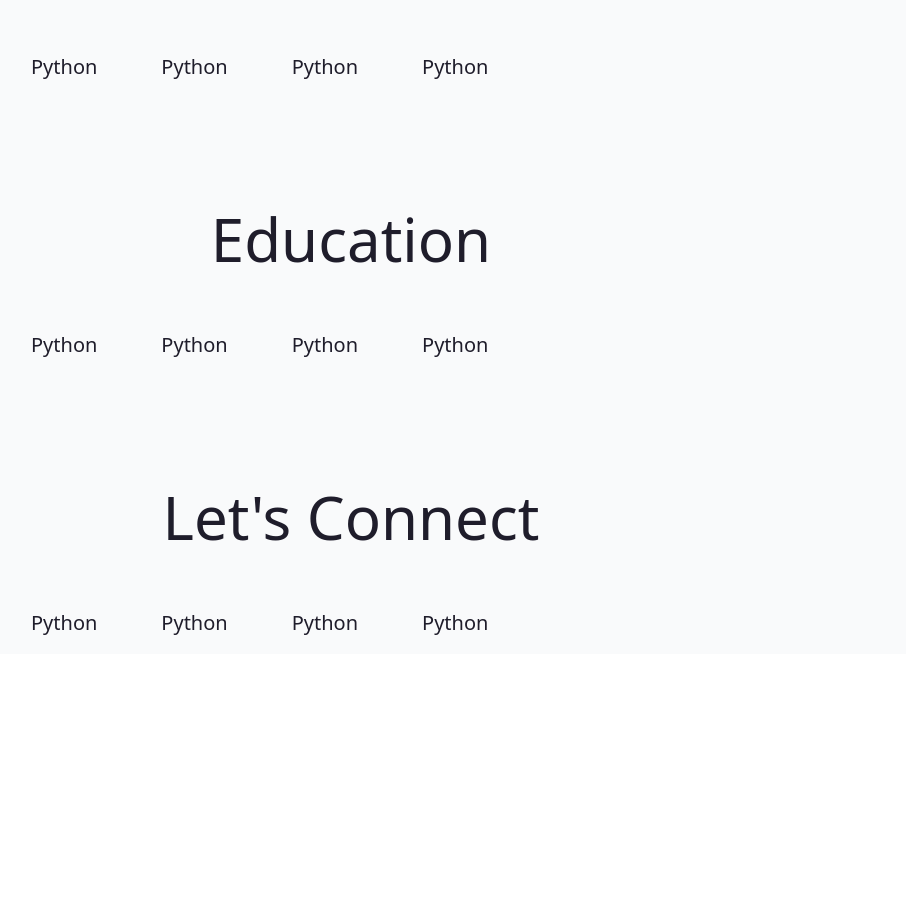
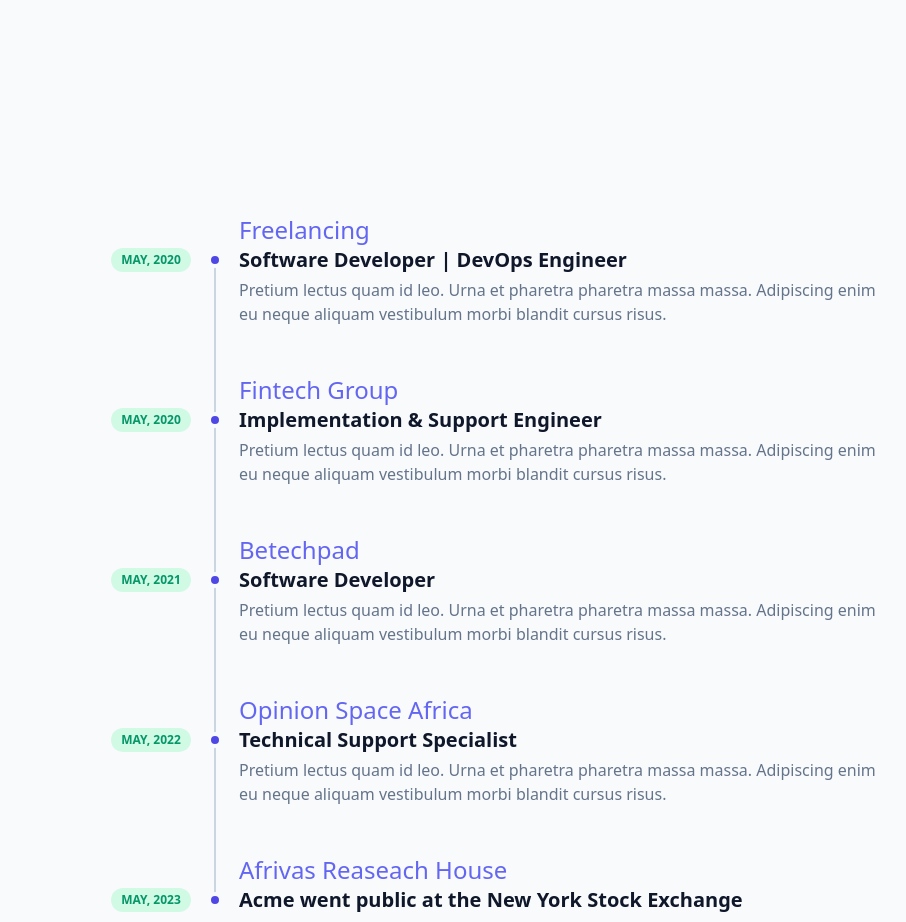
Before and after one commit to AtienoObwanda/atienoobwandaa, a React (Vite) app: page / in a window 1280 px wide. Shown: the part 3823-4745 px from the top of the page, without its empty margins (289-1195 px from the left). Before the commit the page ends 4573 px from the top, so only its background shows below. Built offline with nearby package versions, Linux system fonts and the light colour scheme.

Commit message:
Outlining the design for experience component

```diff
--- a/src/Components/Experience.jsx
+++ b/src/Components/Experience.jsx
@@ -7,28 +7,92 @@
     <h1 className='text-6xl  text-center text-dark dark:text-white font-sans leading-normal'>Experience</h1>
 
     </div>
-<div className="flex">
-    <h6 className='text-xl	text-dark dark:text-white font-sans leading-normal	mt-[1.5em] pl-8 pr-8 pt-4 pb-4'>
-      Python
-    </h6>
 
-    <h6 className='text-xl	text-dark dark:text-white font-sans leading-normal	mt-[1.5em] pl-8 pr-8 pt-4 pb-4'>
-      Python
-    </h6>
 
-    <h6 className='text-xl	text-dark dark:text-white font-sans leading-normal	mt-[1.5em] pl-8 pr-8 pt-4 pb-4'>
-      Python
-    </h6>
+    <main class="relative min-h-screen flex flex-col justify-center  overflow-hidden">
+        <div class="w-full max-w-6xl mx-auto px-4 md:px-6 py-24">
+            <div class="flex flex-col justify-center divide-y divide-slate-200 [&>*]:py-16">
 
-    <h6 className='text-xl	text-dark dark:text-white font-sans leading-normal	mt-[1.5em] pl-8 pr-8 pt-4 pb-4'>
-      Python
-    </h6>
+                <div class="w-full max-w-3xl mx-auto">
+
+                    <div class="my-6">
+
+
+                        {/* Freelance */}
+                        <div class="relative pl-8 sm:pl-32 py-6 group">
+                            {/* <!-- Purple label --> */}
+                            <div class="font-caveat font-medium text-2xl text-indigo-500 mb-1 sm:mb-0">Freelancing</div>
+                            {/* <!-- Vertical line (::before) ~ Date ~ Title ~ Circle marker (::after) --> */}
+                            <div class="flex flex-col sm:flex-row items-start mb-1 group-last:before:hidden before:absolute before:left-2 sm:before:left-0 before:h-full before:px-px before:bg-slate-300 sm:before:ml-[6.5rem] before:self-start before:-translate-x-1/2 before:translate-y-3 after:absolute after:left-2 sm:after:left-0 after:w-2 after:h-2 after:bg-indigo-600 after:border-4 after:box-content after:border-slate-50 after:rounded-full sm:after:ml-[6.5rem] after:-translate-x-1/2 after:translate-y-1.5">
+                                <time class="sm:absolute left-0 translate-y-0.5 inline-flex items-center justify-center text-xs font-semibold uppercase w-20 h-6 mb-3 sm:mb-0 text-emerald-600 bg-emerald-100 rounded-full">May, 2020</time>
+                                <div class="text-xl font-bold text-slate-900">Software Developer | DevOps Engineer</div>
+                            </div>
+                            {/* <!-- Content --> */}
+                            <div class="text-slate-500">Pretium lectus quam id leo. Urna et pharetra pharetra massa massa. Adipiscing enim eu neque aliquam vestibulum morbi blandit cursus risus.</div>
+                        </div>
+
+                        {/* Fintech */}
+                        <div class="relative pl-8 sm:pl-32 py-6 group">
+                            {/* <!-- Purple label --> */}
+                            <div class="font-caveat font-medium text-2xl text-indigo-500 mb-1 sm:mb-0">Fintech Group</div>
+                            {/* <!-- Vertical line (::before) ~ Date ~ Title ~ Circle marker (::after) --> */}
+                            <div class="flex flex-col sm:flex-row items-start mb-1 group-last:before:hidden before:absolute before:left-2 sm:before:left-0 before:h-full before:px-px before:bg-slate-300 sm:before:ml-[6.5rem] before:self-start before:-translate-x-1/2 before:translate-y-3 after:absolute after:left-2 sm:after:left-0 after:w-2 after:h-2 after:bg-indigo-600 after:border-4 after:box-content after:border-slate-50 after:rounded-full sm:after:ml-[6.5rem] after:-translate-x-1/2 after:translate-y-1.5">
+                                <time class="sm:absolute left-0 translate-y-0.5 inline-flex items-center justify-center text-xs font-semibold uppercase w-20 h-6 mb-3 sm:mb-0 text-emerald-600 bg-emerald-100 rounded-full">May, 2020</time>
+                                <div class="text-xl font-bold text-slate-900">Implementation & Support Engineer</div>
+                            </div>
+                            {/* <!-- Content --> */}
+                            <div class="text-slate-500">Pretium lectus quam id leo. Urna et pharetra pharetra massa massa. Adipiscing enim eu neque aliquam vestibulum morbi blandit cursus risus.</div>
+                        </div>
 
 
 
+                        {/* BetechPad */}
+                        <div class="relative pl-8 sm:pl-32 py-6 group">
+                            {/* <!-- Purple label --> */}
+                            <div class="font-caveat font-medium text-2xl text-indigo-500 mb-1 sm:mb-0">Betechpad</div>
+                            {/* <!-- Vertical line (::before) ~ Date ~ Title ~ Circle marker (::after) --> */}
+                            <div class="flex flex-col sm:flex-row items-start mb-1 group-last:before:hidden before:absolute before:left-2 sm:before:left-0 before:h-full before:px-px before:bg-slate-300 sm:before:ml-[6.5rem] before:self-start before:-translate-x-1/2 before:translate-y-3 after:absolute after:left-2 sm:after:left-0 after:w-2 after:h-2 after:bg-indigo-600 after:border-4 after:box-content after:border-slate-50 after:rounded-full sm:after:ml-[6.5rem] after:-translate-x-1/2 after:translate-y-1.5">
+                                <time class="sm:absolute left-0 translate-y-0.5 inline-flex items-center justify-center text-xs font-semibold uppercase w-20 h-6 mb-3 sm:mb-0 text-emerald-600 bg-emerald-100 rounded-full">May, 2021</time>
+                                <div class="text-xl font-bold text-slate-900">Software Developer</div>
+                            </div>
+                            {/* <!-- Content --> */}
+                            <div class="text-slate-500">Pretium lectus quam id leo. Urna et pharetra pharetra massa massa. Adipiscing enim eu neque aliquam vestibulum morbi blandit cursus risus.</div>
+                        </div>
+
+                        {/* Opinion Space Africa */}
+                        <div class="relative pl-8 sm:pl-32 py-6 group">
+                            {/* <!-- Purple label --> */}
+                            <div class="font-caveat font-medium text-2xl text-indigo-500 mb-1 sm:mb-0">Opinion Space Africa</div>
+                            {/* <!-- Vertical line (::before) ~ Date ~ Title ~ Circle marker (::after) --> */}
+                            <div class="flex flex-col sm:flex-row items-start mb-1 group-last:before:hidden before:absolute before:left-2 sm:before:left-0 before:h-full before:px-px before:bg-slate-300 sm:before:ml-[6.5rem] before:self-start before:-translate-x-1/2 before:translate-y-3 after:absolute after:left-2 sm:after:left-0 after:w-2 after:h-2 after:bg-indigo-600 after:border-4 after:box-content after:border-slate-50 after:rounded-full sm:after:ml-[6.5rem] after:-translate-x-1/2 after:translate-y-1.5">
+                                <time class="sm:absolute left-0 translate-y-0.5 inline-flex items-center justify-center text-xs font-semibold uppercase w-20 h-6 mb-3 sm:mb-0 text-emerald-600 bg-emerald-100 rounded-full">May, 2022</time>
+                                <div class="text-xl font-bold text-slate-900">Technical Support Specialist</div>
+                            </div>
+                            {/* <!-- Content --> */}
+                            <div class="text-slate-500">Pretium lectus quam id leo. Urna et pharetra pharetra massa massa. Adipiscing enim eu neque aliquam vestibulum morbi blandit cursus risus.</div>
+                        </div>
+
+                        {/* Afrovas Research House */}
+                        <div class="relative pl-8 sm:pl-32 py-6 group">
+                            {/* <!-- Purple label --> */}
+                            <div class="font-caveat font-medium text-2xl text-indigo-500 mb-1 sm:mb-0">Afrivas Reaseach House</div>
+                            {/* <!-- Vertical line (::before) ~ Date ~ Title ~ Circle marker (::after) --> */}
+                            <div class="flex flex-col sm:flex-row items-start mb-1 group-last:before:hidden before:absolute before:left-2 sm:before:left-0 before:h-full before:px-px before:bg-slate-300 sm:before:ml-[6.5rem] before:self-start before:-translate-x-1/2 before:translate-y-3 after:absolute after:left-2 sm:after:left-0 after:w-2 after:h-2 after:bg-indigo-600 after:border-4 after:box-content after:border-slate-50 after:rounded-full sm:after:ml-[6.5rem] after:-translate-x-1/2 after:translate-y-1.5">
+                                <time class="sm:absolute left-0 translate-y-0.5 inline-flex items-center justify-center text-xs font-semibold uppercase w-20 h-6 mb-3 sm:mb-0 text-emerald-600 bg-emerald-100 rounded-full">May, 2023</time>
+                                <div class="text-xl font-bold text-slate-900">Acme went public at the New York Stock Exchange</div>
+                            </div>
+                            {/* <!-- Content --> */}
+                            <div class="text-slate-500">Pretium lectus quam id leo. Urna et pharetra pharetra massa massa. Adipiscing enim eu neque aliquam vestibulum morbi blandit cursus risus.</div>
+                        </div>
+
+                    </div>
+
+                </div>
 
 
-</div>
+            </div>
+        </div>
+    </main>
 
 
 </div>
```
